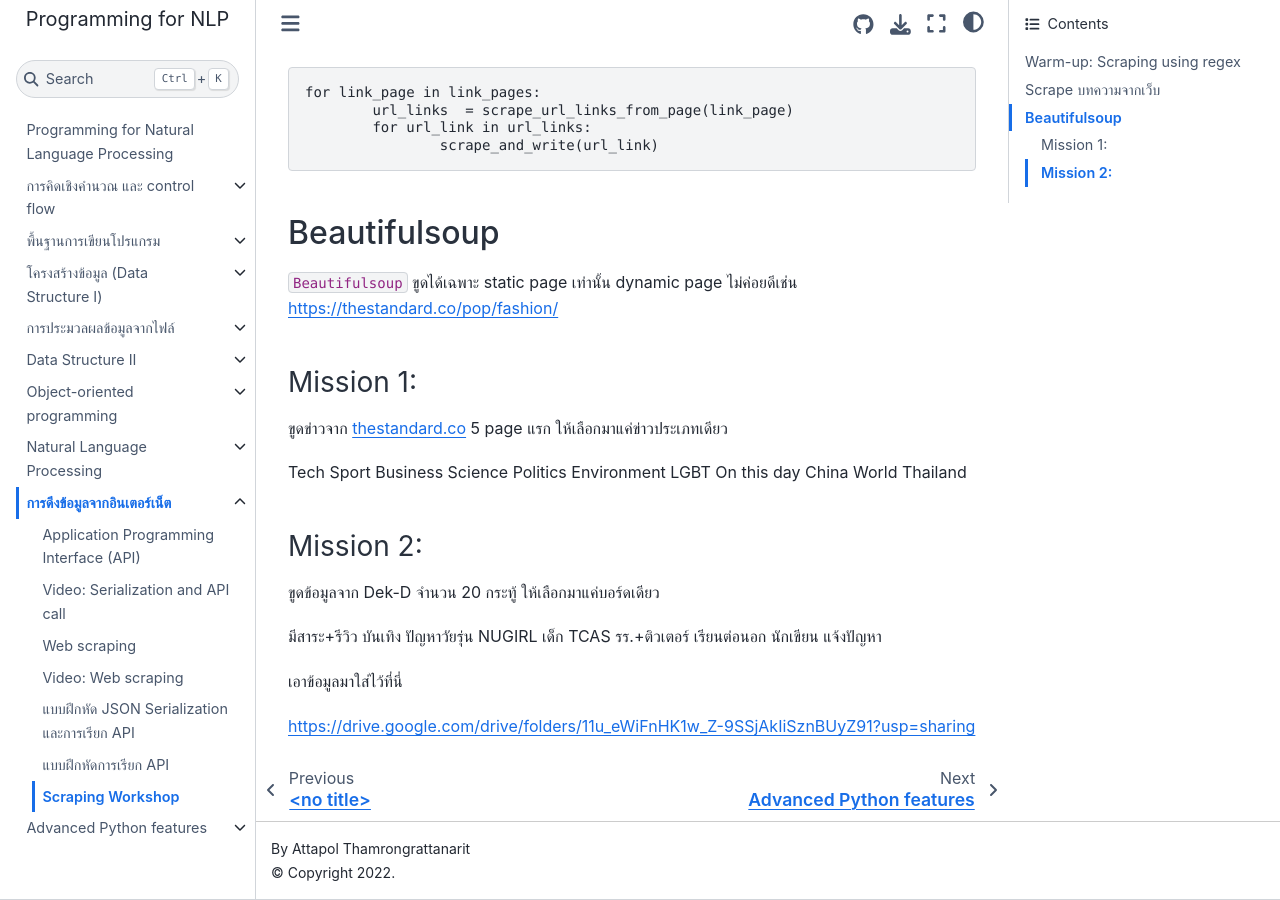
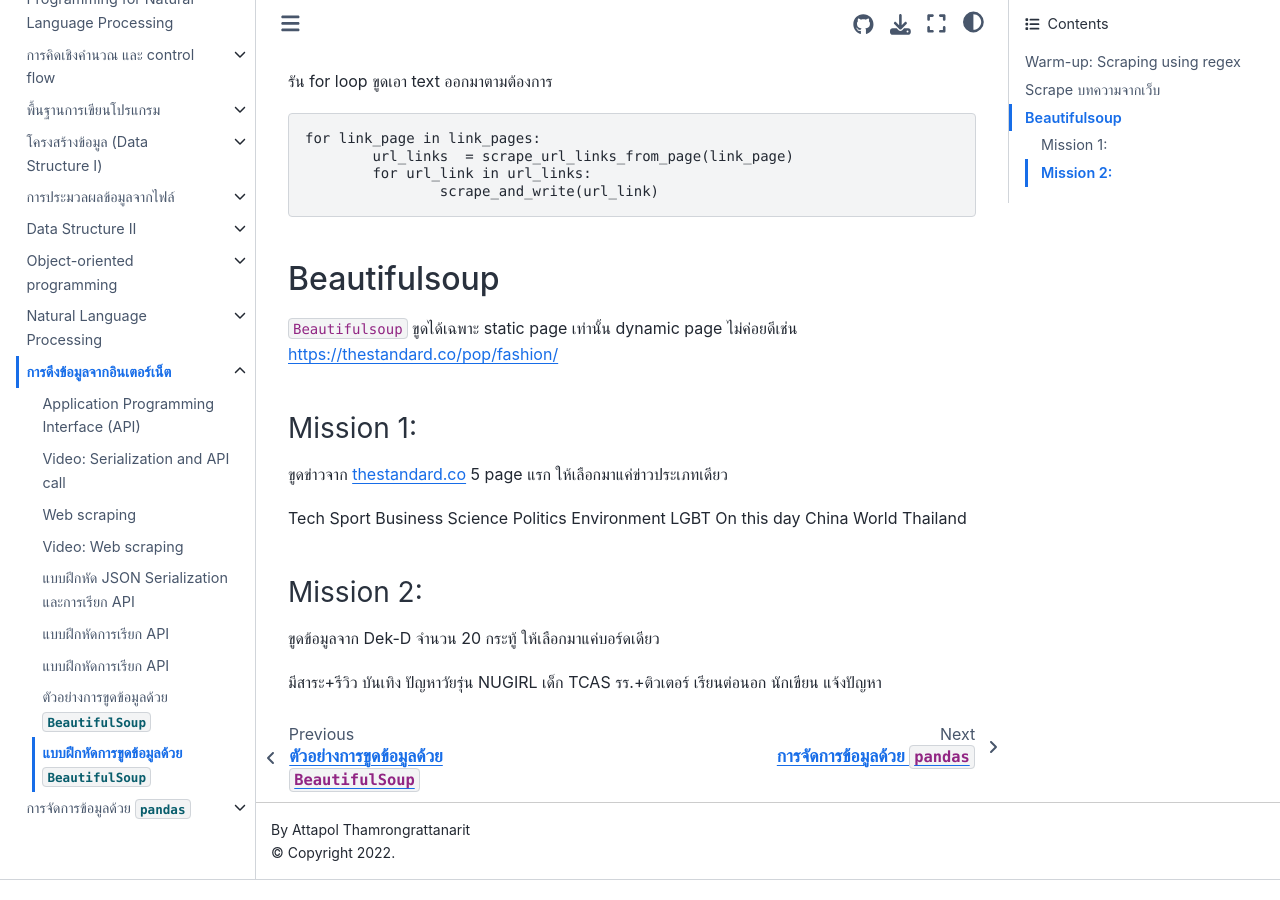
Before and after one commit to attapol/programming-nlp-book, a Jupyter Book: the page built from book/module8/8-exercise-scraping.md, in a window 1280 px wide and 900 px high, scrolled down 789 px. Built offline with Jupyter Book 1.0.4 settings and Sphinx 7.4.7 and the Sphinx Book theme 1.1.4, drawn with Linux system fonts in a browser that asks for light colours; some of the changed text lies outside the part shown.

Commit message:
added solutions and re-orged some stuff

````diff
--- a/_toc.yml
+++ b/_toc.yml
@@ -34,6 +34,6 @@ chapters:
 - file: book/scraping
   sections:
   - glob: book/module8/*
-- file: book/pythonic
+- file: book/pandas
   sections:
   - glob: book/module9/*
--- a/book/module8/8-exercise-scraping.md
+++ b/book/module8/8-exercise-scraping.md
@@ -1,4 +1,4 @@
-# Scraping Workshop
+# แบบฝึกหัดการขูดข้อมูลด้วย `BeautifulSoup`
 
 ## Warm-up: Scraping using regex
 เราสามารถใช้ requests ในการดาวน์โหลดหน้าเว็บลงมา แล้วใช้ regex ตรวจหาได้เลย
@@ -65,7 +65,3 @@ NUGIRL
 เรียนต่อนอก
 นักเขียน
 แจ้งปัญหา
-
-เอาข้อมูลมาใส่ไว้ที่นี่
-
-https://drive.google.com/drive/folders/11u_eWiFnHK1w_Z-9SSjAkIiSznBUyZ91?usp=sharing
--- /dev/null
+++ b/book/module9/1-pandas.md
@@ -0,0 +1,2 @@
+# Pandas
+under construction
--- /dev/null
+++ b/book/module9/2-videos-pandas.md
@@ -0,0 +1,2 @@
+# Videos - pandas
+Under construction
--- /dev/null
+++ b/book/pandas.md
@@ -0,0 +1,5 @@
+# การจัดการข้อมูลด้วย `pandas`
+การใช้ `pandas`
+๊ื*Under construction*
+```{tableofcontents}
+```
--- a/book/pythonic.md
+++ /dev/null
@@ -1,4 +0,0 @@
-# Advanced Python features
-Default argument และ list comprehension
-```{tableofcontents}
-```
````
Also changed, not shown: book/module5/10-videos-comprehension.md (renamed from book/module9/2-videos-misc-python.md), book/module5/11-exercise-comprehension.ipynb (renamed from book/module9/3-exercise-misc-python.ipynb), book/module5/9-comprehension.md (renamed from book/module9/1-misc-python.md), book/module7/3-workshop-text-processing.ipynb, book/module7/3s-workshop-text-processing.ipynb, book/module7/4-workshop-word-cloud.ipynb, book/module7/5-workshop-lda.ipynb, book/module8/5-exercise-json-html-api.ipynb, book/module8/6s-example-news-api.ipynb (added), book/module8/7-example-scrape-dek-d.ipynb, 1 other file.
